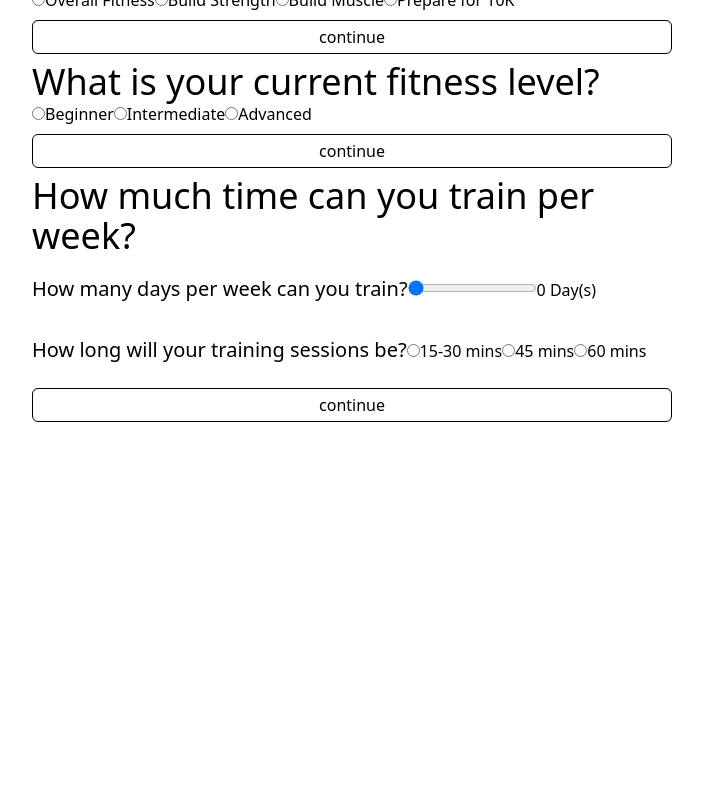
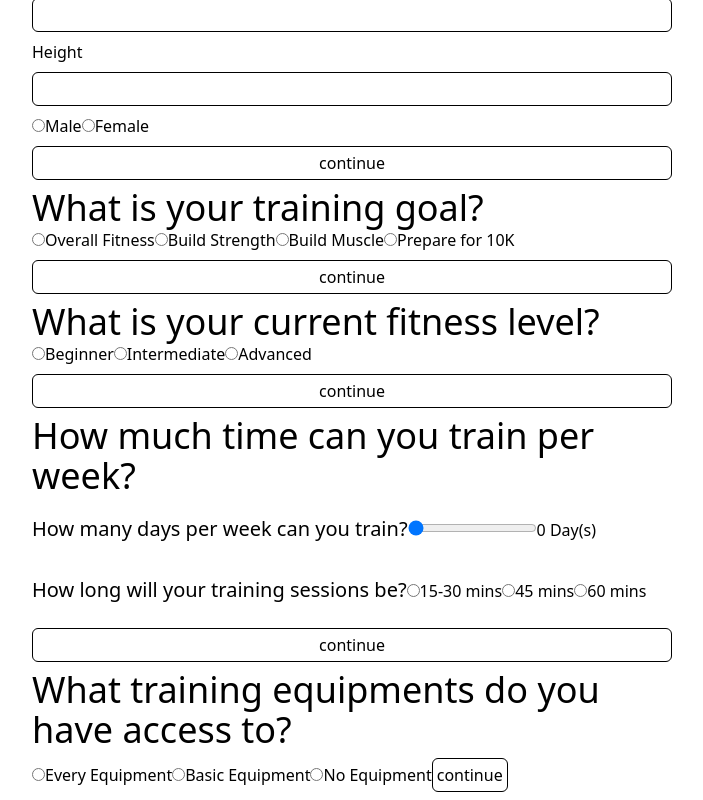
Before and after one commit to everett-wxy/fitness-app-athlete-front-end, a React (Vite) app: page /register in a window 1280 px wide. Shown: the part 610-1410 px from the top of the page, without its empty margins (288-991 px from the left). Before the commit the page ends 1040 px from the top, so only its background shows below. Built offline with nearby package versions, Linux system fonts and the light colour scheme.

Commit message:
created function for logging equipment access

```diff
--- a/src/components/AccountCreation.jsx
+++ b/src/components/AccountCreation.jsx
@@ -5,6 +5,7 @@ import useFetch from "../hooks/useFetch";
 import TrainingPreferenceGoal from "./TrainingPreferenceGoal";
 import FitnessLevel from "./FitnessLevel";
 import AvailableTime from "./availableTime";
+import EquipmentAccess from "./EquipmentAccess";
 
 const AccountCreation = () => {
     const fetchData = useFetch();
@@ -21,6 +22,7 @@ const AccountCreation = () => {
         startingFitnessLevel: "",
         availableDaysToTrain: 0,
         availableTimetoTrain: "",
+        accessToEquipmentLevel: "",
     });
 
     const [validation, setValidation] = useState({
@@ -95,6 +97,21 @@ const AccountCreation = () => {
         }
     };
 
+    const createEquipmentAccess = async (formData) => {
+        const { ok, msg } = (await fetchData(
+            "/update/accessToEquipments",
+            "POST",
+            formData,
+            true
+        ));
+        if (ok) {
+            alert("Equipment access recorded");
+        } else {
+            console.error(msg);
+            alert("Equipment access failed to record:");
+        }
+    };
+
     const handleChange = (e) => {
         const { name: fieldName, value: fieldValue } = e.target;
 
@@ -151,7 +168,8 @@ const AccountCreation = () => {
             fieldName == "trainingGoal" ||
             fieldName == "startingFitnessLevel" ||
             fieldName == "availableDaysToTrain" ||
-            fieldName == "availableTimetoTrain"
+            fieldName == "availableTimetoTrain" ||
+            fieldName == "accessToEquipmentLevel"
         ) {
             setFormData((prevData) => ({
                 ...prevData,
@@ -177,8 +195,13 @@ const AccountCreation = () => {
         createTrainingPreference(formData);
     };
 
+    const equipmentAccessSubmit = (e) => {
+        e.preventDefault();
+        createEquipmentAccess(formData);
+    };
+
     return (
-        <div className="flex flex-col justify-center items-center h-screen">
+        <div className="flex flex-col items-center h-screen">
             <div className="flex-col w-6/12">
                 <SignUp
                     handleSubmit={handleSubmit}
@@ -206,6 +229,11 @@ const AccountCreation = () => {
                     handleChange={handleChange}
                     formData={formData}
                 />
+                <EquipmentAccess
+                    equipmentAccessSubmit={equipmentAccessSubmit}
+                    handleChange={handleChange}
+                    formData={formData}
+                />
             </div>
         </div>
     );
--- /dev/null
+++ b/src/components/EquipmentAccess.jsx
@@ -0,0 +1,58 @@
+import React from "react";
+
+const EquipmentAccess = ({ equipmentAccessSubmit, handleChange, formData }) => {
+    return (
+        <>
+            <h1 className="text-4xl font-medium">
+                What training equipments do you have access to?
+            </h1>
+            <form className="flex flex-col" onSubmit={equipmentAccessSubmit}>
+                <div>
+                    <input
+                        type="radio"
+                        name="accessToEquipmentLevel"
+                        value="every equipment"
+                        id="everyEquipment"
+                        checked={
+                            formData.accessToEquipmentLevel ===
+                            "every equipment"
+                        }
+                        onChange={handleChange}
+                    />
+                    <label htmlFor="everyEquipment">Every Equipment</label>
+                    <input
+                        type="radio"
+                        name="accessToEquipmentLevel"
+                        value="basic equipment"
+                        id="basicEquipment"
+                        checked={
+                            formData.accessToEquipmentLevel ===
+                            "basic equipment"
+                        }
+                        onChange={handleChange}
+                    />
+                    <label htmlFor="basicEquipment">Basic Equipment</label>
+                    <input
+                        type="radio"
+                        name="accessToEquipmentLevel"
+                        value="no equipment"
+                        id="noEquipment"
+                        checked={
+                            formData.accessToEquipmentLevel === "no equipment"
+                        }
+                        onChange={handleChange}
+                    />
+                    <label htmlFor="noEquipment">No Equipment</label>
+                    <button
+                        className="border border-black rounded-md p-1 my-2"
+                        type="submit"
+                    >
+                        continue
+                    </button>
+                </div>
+            </form>
+        </>
+    );
+};
+
+export default EquipmentAccess;
```
